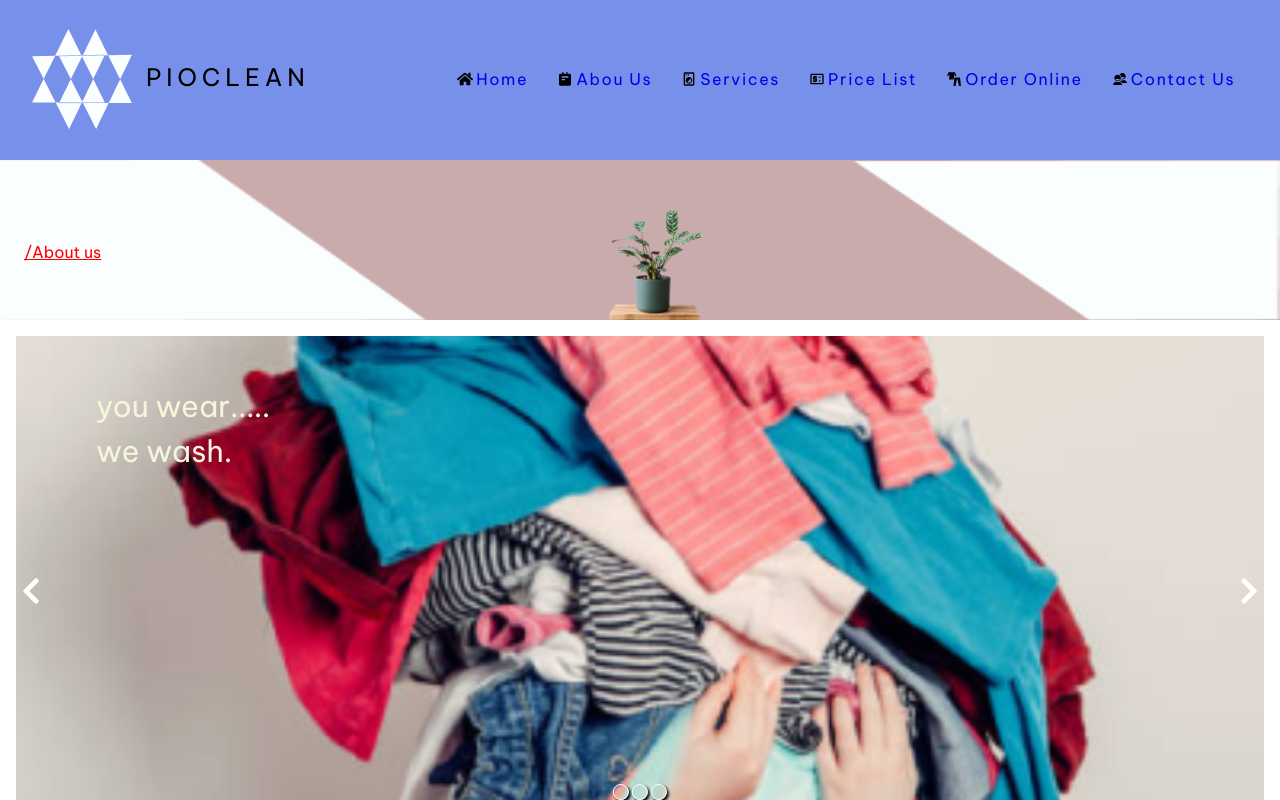
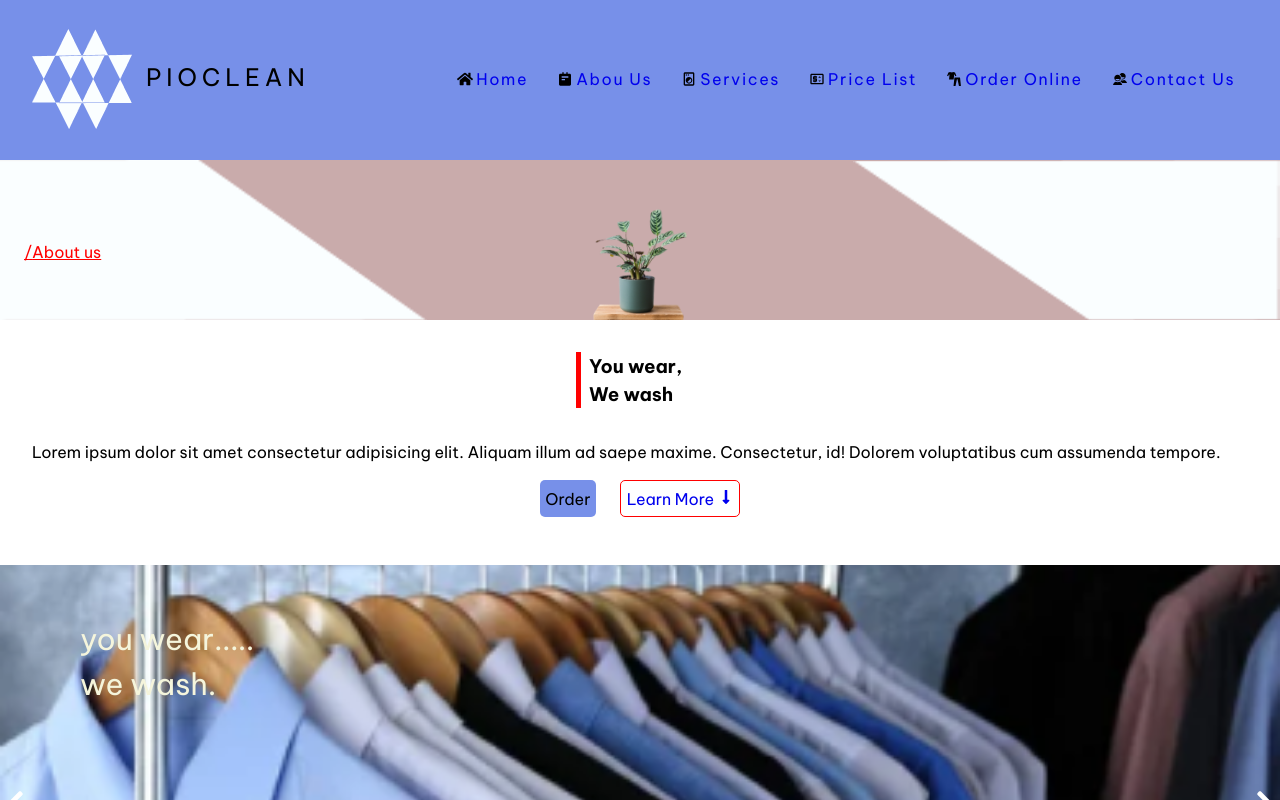
Before and after one commit to clifford-ghostwriter/pioclean, a React (Create React App) app: page / in a window 1280 px wide. Shown: the top 800 px of the page. Built offline with nearby package versions, Linux system fonts and the light colour scheme.

Commit message:
home page update

```diff
--- a/src/components/index.js
+++ b/src/components/index.js
@@ -1,5 +1,8 @@
 import Nav from "./navBar";
 import Sidebar from "./sideBar";
 import PageHero from "./pageHero";
+import Slider from "./slider";
+import Steps from "./steps";
+import Slide from "./slide";
 
-export { Nav, Sidebar, PageHero };
+export { Nav, Sidebar, PageHero, Slide, Steps, Slider };
--- a/src/components/pageHero.js
+++ b/src/components/pageHero.js
@@ -63,7 +63,7 @@ const Wrapper = styled.section`
   .img__container:nth-child(2) img {
     object-fit: contain;
     /* border: 1px solid red; */
-    padding-left: 2rem;
+    /* padding-left: 2rem; */
   }
 
   .grid {
--- a/src/components/sideBar.js
+++ b/src/components/sideBar.js
@@ -54,7 +54,7 @@ const Wrapper = styled.div`
     transform: translate(-100%);
     transition: var(--transition);
     z-index: 999;
-    padding-top: 1rem;
+    /* padding-top: 1rem; */
   }
 
   .side-bar__links {
@@ -66,6 +66,7 @@ const Wrapper = styled.div`
     align-items: flex-start;
     height: 100%;
     padding: 0 1rem;
+    padding-top: 3.4rem;
   }
 
   .link {
@@ -99,7 +100,8 @@ const Wrapper = styled.div`
   .side-bar__close-btn {
     position: absolute;
     display: block;
-    right: 0;
+    right: 0.7rem;
+    top: 3.4rem;
     /* width: 100%; */
     /* text-align: right; */
     background-color: transparent;
--- a/src/components/slider.js
+++ b/src/components/slider.js
@@ -1,7 +1,7 @@
 import React, { useEffect, useState } from "react";
 import { slides } from "../utils/link";
 import styled from "styled-components";
-import Slide from "./slide";
+import { Slide } from "../components";
 import { FaChevronLeft } from "react-icons/fa";
 import { FaChevronRight } from "react-icons/fa";
 
@@ -21,11 +21,10 @@ function Slider() {
   }, [index, slidesData]);
 
   useEffect(() => {
-    let slider = setInterval(() => {
-      setIndex(index + 1);
-    }, 3000);
-
-    return () => clearInterval(slider);
+    // let slider = setInterval(() => {
+    //   setIndex(index + 1);
+    // }, 3000);
+    // return () => clearInterval(slider);
   }, [index]);
 
   const setIndexBtn = function (index) {
@@ -100,12 +99,14 @@ function Slider() {
       </div>
 
       <div className="small__btn-container">
-        {slides.map((_, index) => {
+        {slides.map((_, btnIndex) => {
           return (
             <button
-              className="small-btn"
+              className={
+                btnIndex === index ? "small-btn active-btn" : "small-btn"
+              }
               onClick={() => {
-                setIndexBtn(index);
+                setIndexBtn(btnIndex);
               }}></button>
           );
         })}
@@ -116,8 +117,8 @@ function Slider() {
 const Wrapper = styled.div`
   /* border: 1px solid red; */
   position: relative;
-  /* padding: 1rem; */
-  margin: 1rem;
+  padding-top: 2rem;
+  /* margin: 1rem; */
 
   .slider__center {
     /* display: flex; */
@@ -195,5 +196,9 @@ const Wrapper = styled.div`
     border: 1px solid white;
     box-shadow: 2px 2px 3px black;
   }
+
+  .active-btn {
+    background-color: white;
+  }
 `;
 export default Slider;
--- /dev/null
+++ b/src/components/steps.js
@@ -0,0 +1,13 @@
+import React from "react";
+import styled from "styled-components";
+
+const Steps = () => {
+  return (
+    <Wrapper className="section-center" id="learnmore">
+      <div>steps</div>
+    </Wrapper>
+  );
+};
+
+const Wrapper = styled.div``;
+export default Steps;
--- a/src/pages/Home.js
+++ b/src/pages/Home.js
@@ -1,13 +1,31 @@
 import React from "react";
 import styled from "styled-components";
-import { PageHero } from "../components";
-import Slider from "../components/slider";
+import { PageHero, Steps, Slider } from "../components";
+// import Slider from "../components/slider";
+import { FaLongArrowAltDown } from "react-icons/fa";
 
 const Home = () => {
   return (
     <Wrapper>
       <PageHero path="/about" text="About us" />
+      <div className="hero__text | section-center">
+        <h3 className="hero__heading">
+          You wear, <br /> We wash
+        </h3>
+        <p className="hero__paragraph">
+          Lorem ipsum dolor sit amet consectetur adipisicing elit. Aliquam illum
+          ad saepe maxime. Consectetur, id! Dolorem voluptatibus cum assumenda
+          tempore.
+        </p>
+        <div className="cta__container">
+          <button className="cta-btn">order</button>
+          <a href="#learnmore" className="cta-btn">
+            learn more <FaLongArrowAltDown />
+          </a>
+        </div>
+      </div>
       <Slider />
+      <Steps />
     </Wrapper>
   );
 };
@@ -15,6 +33,51 @@ const Home = () => {
 const Wrapper = styled.section`
   /* background-color: yellow; */
   /* height: 500px; */
+
+  .hero__text {
+    /* border: 1px solid blue; */
+    padding-top: 2rem;
+  }
+
+  .hero__heading {
+    border-left: 5px solid red;
+    margin: auto;
+    width: 8rem;
+    padding-left: 0.5rem;
+  }
+
+  .hero__paragraph {
+    padding-top: 2rem;
+  }
+
+  .cta__container {
+    /* border: 1px solid red; */
+    max-width: max-content;
+    margin-inline: auto;
+    padding: 1rem;
+    display: flex;
+    gap: 1.5rem;
+  }
+
+  .cta-btn {
+    text-transform: capitalize;
+    /* width: 5rem; */
+    padding: 0.35rem;
+    background-color: var(--clr--primary-one);
+    border: none;
+    border-radius: 5px;
+    cursor: pointer;
+  }
+
+  .cta-btn:last-child {
+    background-color: transparent;
+    border: 1px solid red;
+    text-decoration: none;
+  }
+
+  .cta-btn:hover {
+    background-color: var(--clr--primary-five);
+  }
 `;
 
 export default Home;
```
